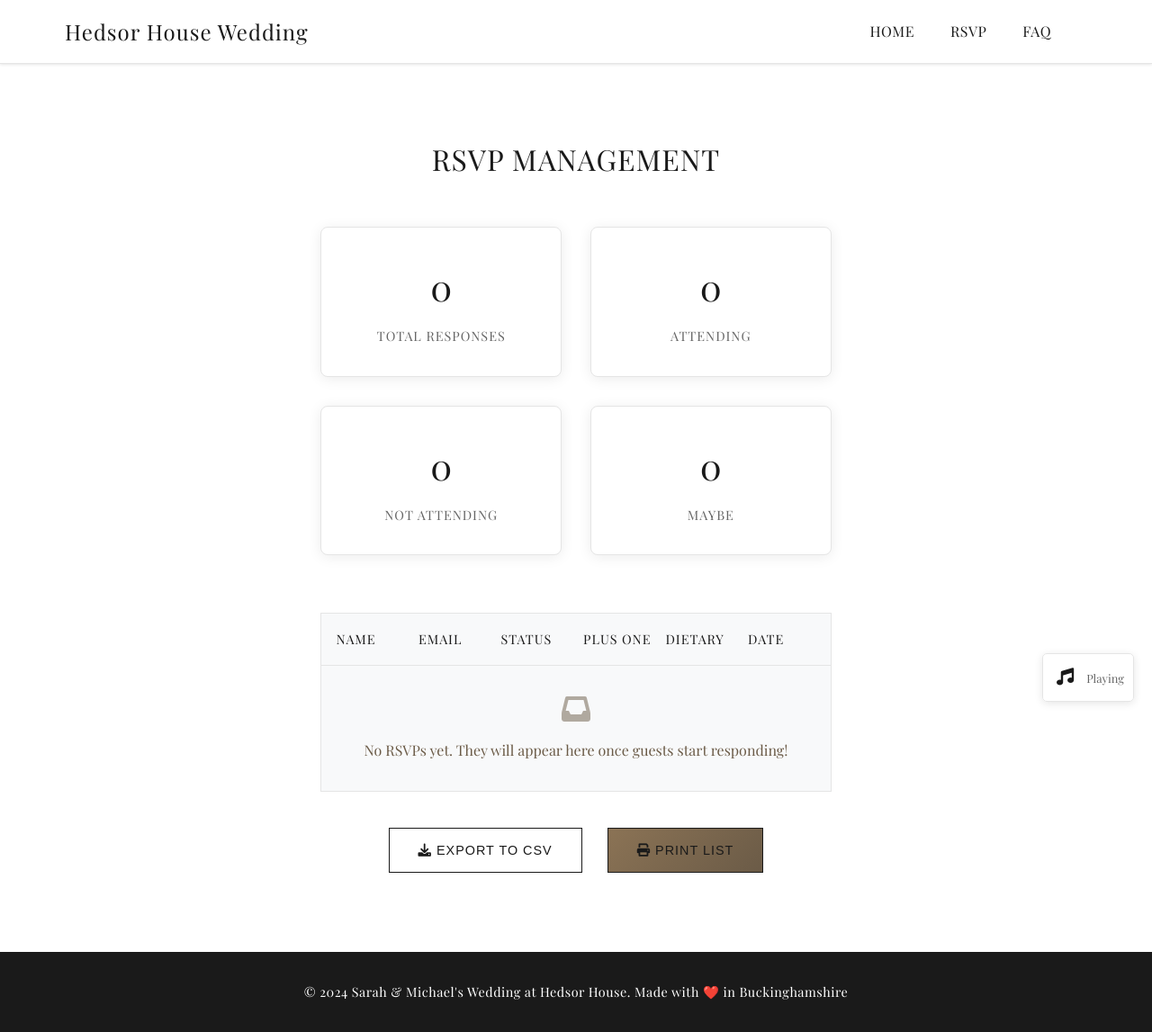
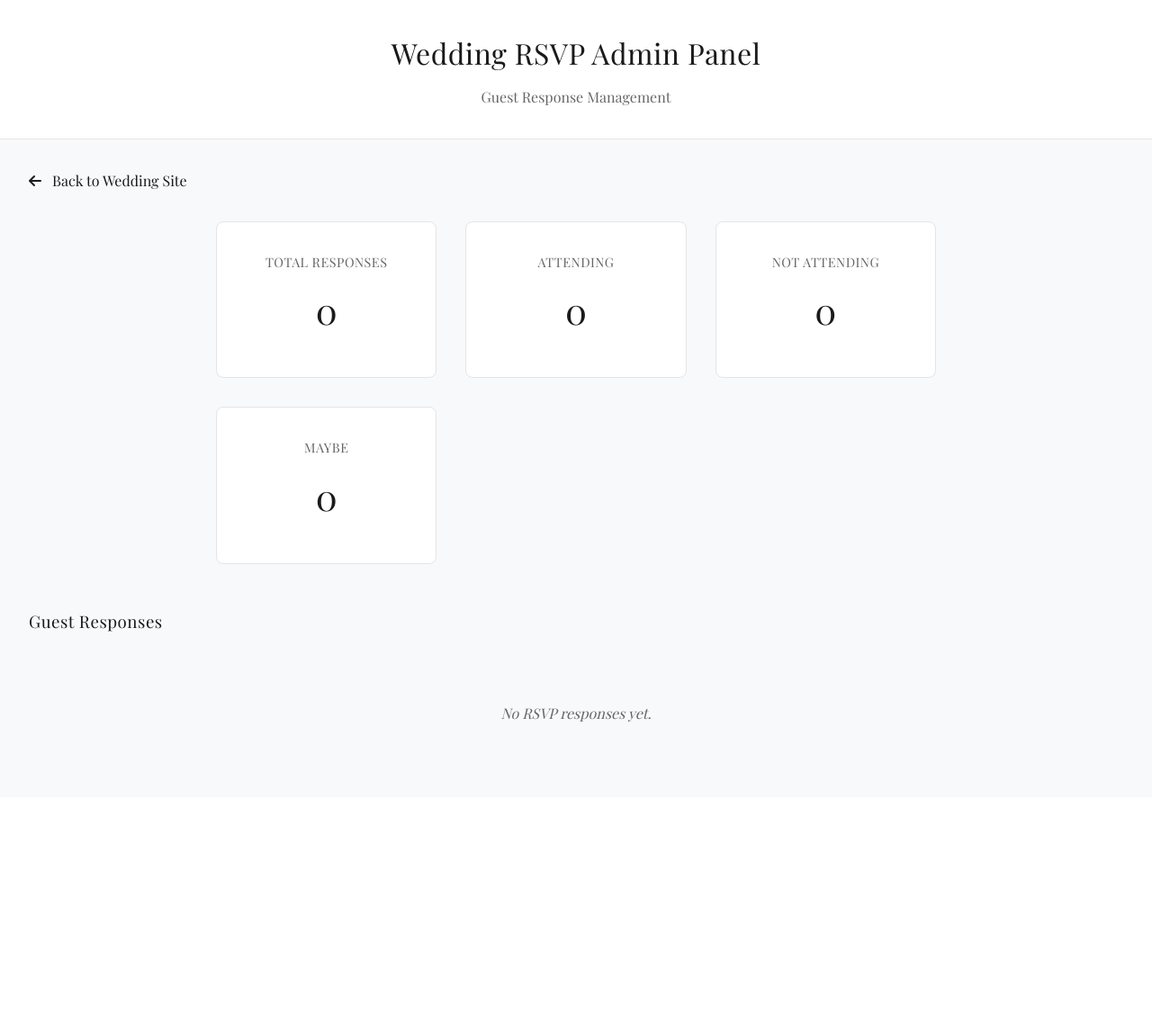
Before and after one commit to shuetyang/hedsor2026-invite, a Flask app: page /admin in a window 1280 px wide. Shown: the whole page at 90% size. After the commit the page ends 802 px from the top, so only its background shows below. Run offline with Flask 3, Linux system fonts and the light colour scheme.

Commit message:
version1

```diff
--- a/static/css/style.css
+++ b/static/css/style.css
@@ -138,9 +138,7 @@ section {
     background: #ffffff;
 }
 
-.admin-section {
-    background: #f8f9fa;
-}
+
 
 /* Section Titles */
 .section-title {
@@ -308,14 +306,23 @@ section {
     grid-template-columns: repeat(auto-fit, minmax(200px, 1fr));
     gap: 2rem;
     margin-bottom: 3rem;
+    max-width: 800px;
+    margin-left: auto;
+    margin-right: auto;
 }
 
 .stat-card {
-    background: #ffffff;
+    background: #f8f9fa;
     padding: 2rem;
     text-align: center;
     border-radius: 8px;
-    box-shadow: 0 2px 15px rgba(0, 0, 0, 0.08);
+    border: 1px solid #e5e5e5;
+    transition: transform 0.3s ease, box-shadow 0.3s ease;
+}
+
+.stat-card:hover {
+    transform: translateY(-2px);
+    box-shadow: 0 4px 20px rgba(0, 0, 0, 0.1);
 }
 
 .stat-card h3 {
@@ -340,6 +347,8 @@ section {
     border-radius: 8px;
     overflow: hidden;
     box-shadow: 0 2px 15px rgba(0, 0, 0, 0.08);
+    max-width: 1200px;
+    margin: 0 auto;
 }
 
 .admin-table th,
@@ -384,10 +393,7 @@ section {
     padding: 3rem;
 }
 
-/* Hide admin link by default */
-.admin-link {
-    display: none;
-}
+
 
 /* Responsive Design */
 @media (max-width: 768px) {
--- a/templates/admin.html
+++ b/templates/admin.html
@@ -1,120 +1,125 @@
-{% extends "base.html" %}
+<!DOCTYPE html>
+<html lang="en">
+<head>
+    <meta charset="UTF-8">
+    <meta name="viewport" content="width=device-width, initial-scale=1.0">
+    <title>Admin Panel - Wedding RSVP Management</title>
+    <link rel="stylesheet" href="{{ url_for('static', filename='css/style.css') }}">
+    <link href="https://fonts.googleapis.com/css2?family=Playfair+Display:wght@400;700&family=Montserrat:wght@300;400;500&display=swap" rel="stylesheet">
+    <link rel="stylesheet" href="https://cdnjs.cloudflare.com/ajax/libs/font-awesome/6.0.0/css/all.min.css">
+    <style>
+        body {
+            background: #f8f9fa;
+            margin: 0;
+            padding: 0;
+        }
+        .admin-header {
+            background: #ffffff;
+            padding: 2rem;
+            border-bottom: 1px solid #e5e5e5;
+            text-align: center;
+        }
+        .admin-header h1 {
+            color: #1a1a1a;
+            font-size: 2rem;
+            margin: 0;
+            font-weight: 400;
+        }
+        .admin-header p {
+            color: #666;
+            margin: 0.5rem 0 0 0;
+        }
+        .admin-container {
+            max-width: 1400px;
+            margin: 0 auto;
+            padding: 2rem;
+        }
+        .back-link {
+            display: inline-block;
+            margin-bottom: 2rem;
+            color: #1a1a1a;
+            text-decoration: none;
+            font-weight: 500;
+            transition: color 0.3s ease;
+        }
+        .back-link:hover {
+            color: #666;
+        }
+        .back-link i {
+            margin-right: 0.5rem;
+        }
+    </style>
+</head>
+<body>
+    <div class="admin-header">
+        <h1>Wedding RSVP Admin Panel</h1>
+        <p>Guest Response Management</p>
+    </div>
 
-{% block title %}Admin - RSVP Management{% endblock %}
+    <div class="admin-container">
+        <a href="{{ url_for('home') }}" class="back-link">
+            <i class="fas fa-arrow-left"></i>
+            Back to Wedding Site
+        </a>
 
-{% block content %}
-<section class="admin-section">
-    <div class="admin-container fade-in-up">
-        <h1 class="admin-title">RSVP Management</h1>
-
-        <!-- Statistics -->
-        <div class="stats-grid">
+        <div class="admin-stats">
             <div class="stat-card">
-                <div class="stat-number">{{ stats.total }}</div>
-                <div class="stat-label">Total Responses</div>
+                <h3>Total Responses</h3>
+                <p class="stat-number">{{ stats.total }}</p>
             </div>
             <div class="stat-card">
-                <div class="stat-number">{{ stats.attending }}</div>
-                <div class="stat-label">Attending</div>
+                <h3>Attending</h3>
+                <p class="stat-number">{{ stats.attending }}</p>
             </div>
             <div class="stat-card">
-                <div class="stat-number">{{ stats.not_attending }}</div>
-                <div class="stat-label">Not Attending</div>
+                <h3>Not Attending</h3>
+                <p class="stat-number">{{ stats.not_attending }}</p>
             </div>
             <div class="stat-card">
-                <div class="stat-number">{{ stats.maybe }}</div>
-                <div class="stat-label">Maybe</div>
+                <h3>Maybe</h3>
+                <p class="stat-number">{{ stats.maybe }}</p>
             </div>
         </div>
 
-        <!-- Guest List -->
-        <div class="guests-table">
-            <div class="table-header">
-                <div style="display: grid; grid-template-columns: 1fr 1fr 1fr 1fr 1fr 1fr; gap: 1rem;">
-                    <div>Name</div>
-                    <div>Email</div>
-                    <div>Status</div>
-                    <div>Plus One</div>
-                    <div>Dietary</div>
-                    <div>Date</div>
+        <div class="guest-list">
+            <h3>Guest Responses</h3>
+            {% if guests %}
+                <div class="table-responsive">
+                    <table class="admin-table">
+                        <thead>
+                            <tr>
+                                <th>Name</th>
+                                <th>Email</th>
+                                <th>Status</th>
+                                <th>Guests</th>
+                                <th>Dietary</th>
+                                <th>Message</th>
+                                <th>Date</th>
+                            </tr>
+                        </thead>
+                        <tbody>
+                            {% for guest in guests %}
+                            <tr>
+                                <td>{{ guest.name }}</td>
+                                <td>{{ guest.email }}</td>
+                                <td>
+                                    <span class="status-badge status-{{ guest.rsvp_status }}">
+                                        {{ 'Attending' if guest.rsvp_status == 'attending' else 'Not Attending' if guest.rsvp_status == 'not_attending' else 'Maybe' }}
+                                    </span>
+                                </td>
+                                <td>{{ guest.guest_count or '-' }}</td>
+                                <td>{{ guest.dietary_restrictions or '-' }}</td>
+                                <td>{{ guest.message or '-' }}</td>
+                                <td>{{ guest.created_at.strftime('%Y-%m-%d %H:%M') }}</td>
+                            </tr>
+                            {% endfor %}
+                        </tbody>
+                    </table>
                 </div>
-            </div>
-
-            {% for guest in guests %}
-            <div class="table-row" data-label="Guest {{ loop.index }}">
-                <div>{{ guest.name }}</div>
-                <div>{{ guest.email }}</div>
-                <div>
-                    {% if guest.rsvp_status == 'attending' %}
-                        <span style="color: #28a745; font-weight: 600;">✓ Attending</span>
-                    {% elif guest.rsvp_status == 'not_attending' %}
-                        <span style="color: #dc3545; font-weight: 600;">✗ Not Attending</span>
-                    {% else %}
-                        <span style="color: #ffc107; font-weight: 600;">? Maybe</span>
-                    {% endif %}
-                </div>
-                <div>{{ guest.plus_one or '-' }}</div>
-                <div>{{ guest.dietary_restrictions or '-' }}</div>
-                <div>{{ guest.created_at.strftime('%m/%d/%Y') }}</div>
-            </div>
-            {% endfor %}
-
-            {% if not guests %}
-            <div class="table-row" style="text-align: center; padding: 2rem;">
-                <div style="grid-column: 1 / -1; color: #6B5B47;">
-                    <i class="fas fa-inbox" style="font-size: 2rem; margin-bottom: 1rem; opacity: 0.5;"></i>
-                    <p>No RSVPs yet. They will appear here once guests start responding!</p>
-                </div>
-            </div>
+            {% else %}
+                <p class="no-responses">No RSVP responses yet.</p>
             {% endif %}
         </div>
-
-        <!-- Export Options -->
-        <div style="margin-top: 2rem; text-align: center;">
-            <button onclick="exportToCSV()" class="cta-button" style="margin-right: 1rem;">
-                <i class="fas fa-download"></i> Export to CSV
-            </button>
-            <button onclick="printGuestList()" class="cta-button" style="background: linear-gradient(135deg, #8B7355 0%, #6B5B47 100%);">
-                <i class="fas fa-print"></i> Print List
-            </button>
-        </div>
     </div>
-</section>
-
-<script>
-function exportToCSV() {
-    const guests = {{ guests|tojson }};
-    let csv = 'Name,Email,Status,Plus One,Dietary Restrictions,Message,Date\n';
-
-    guests.forEach(guest => {
-        const row = [
-            `"${guest.name}"`,
-            `"${guest.email}"`,
-            `"${guest.rsvp_status}"`,
-            `"${guest.plus_one || ''}"`,
-            `"${guest.dietary_restrictions || ''}"`,
-            `"${guest.message || ''}"`,
-            `"${guest.created_at}"`
-        ].join(',');
-        csv += row + '\n';
-    });
-
-    const blob = new Blob([csv], { type: 'text/csv' });
-    const url = window.URL.createObjectURL(blob);
-    const a = document.createElement('a');
-    a.href = url;
-    a.download = 'wedding_rsvps.csv';
-    a.click();
-    window.URL.revokeObjectURL(url);
-}
-
-function printGuestList() {
-    window.print();
-}
-
-// Auto-refresh every 30 seconds
-setInterval(function() {
-    location.reload();
-}, 30000);
-</script>
-{% endblock %}
+</body>
+</html>
--- a/templates/base.html
+++ b/templates/base.html
@@ -50,9 +50,7 @@
                 <li class="nav-item">
                     <a href="#faq" class="nav-link smooth-scroll">FAQ</a>
                 </li>
-                <li class="nav-item">
-                    <a href="#admin" class="nav-link smooth-scroll admin-link">Admin</a>
-                </li>
+
             </ul>
             <div class="hamburger">
                 <span class="bar"></span>
```
Also changed, not shown: templates/index.html (+0 -61 lines).
